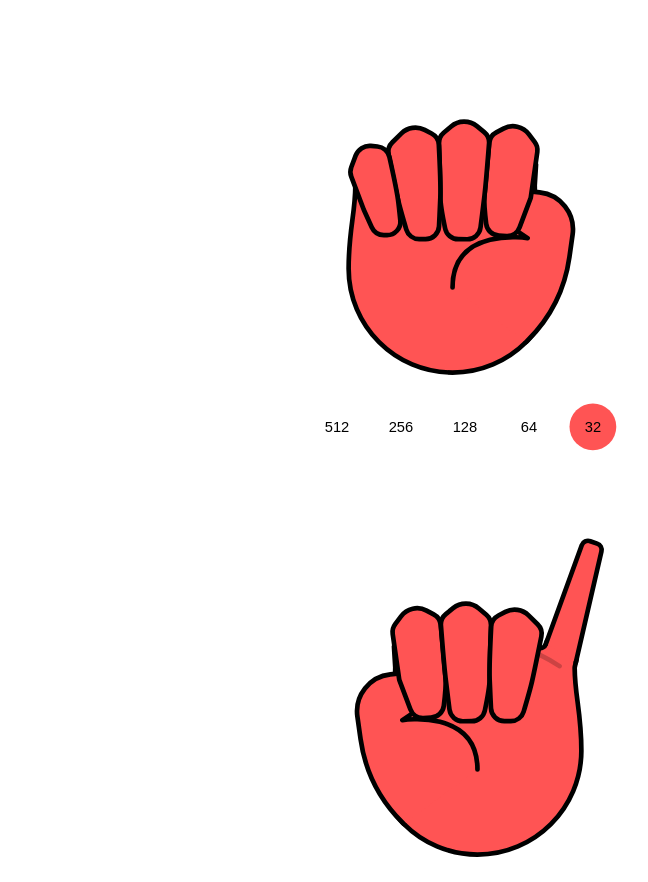
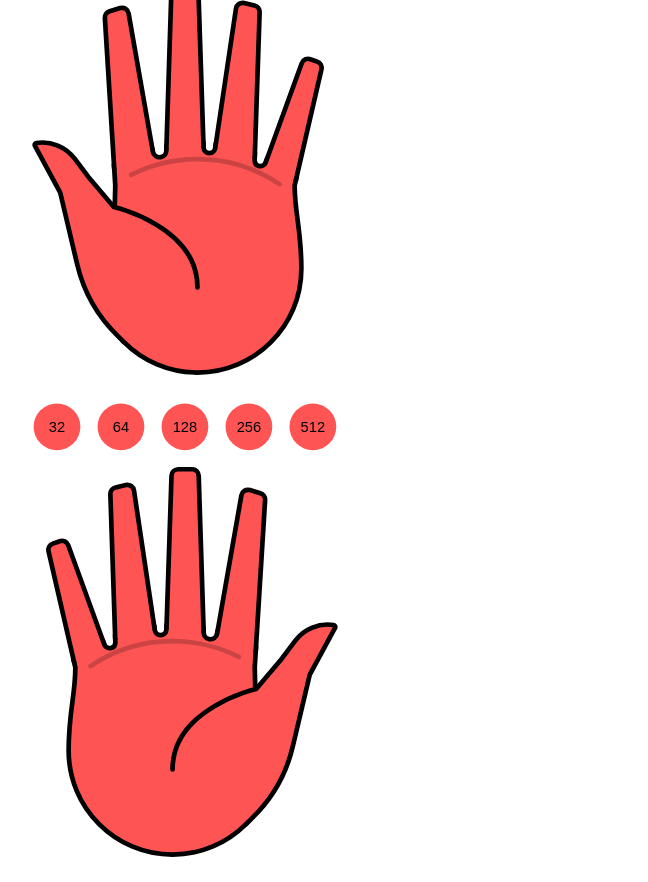
Before and after one commit to robstarbuck/finbin, a React (Create React App) app: page / in a window 1280 px wide. Shown: the whole page, without its empty margins (315-963 px from the left). Built offline with nearby package versions, Linux system fonts and the light colour scheme; a web font is replaced by a local one.

Commit message:
Fixed bug

```diff
--- a/src/App.tsx
+++ b/src/App.tsx
@@ -4,16 +4,23 @@ import { Hands } from "./components/hands";
 
 function App() {
   const params = new URLSearchParams(document.location.search);
-  const showInput = Boolean(params.get("showInput"));
+
+  const showInput = params.get("showInput") === "1";
+  const rightToLeft = params.get("rightToLeft") === "1";
+  const maxValue = Number(params.get("maxValue") ?? 1023);
+
   const fill = params.get("fill");
-
   if (fill) {
     document.documentElement.style.setProperty("--fill", fill);
   }
 
   return (
     <div className="App">
-      <Hands showInput={showInput} maxValue={32} />
+      <Hands
+        showInput={showInput}
+        maxValue={maxValue}
+        rightToLeft={rightToLeft}
+      />
     </div>
   );
 }
--- a/src/components/hand.tsx
+++ b/src/components/hand.tsx
@@ -30,7 +30,7 @@ const fingers = Object.keys(fingerPaths);
 
 const rightStyle = { transform: `scale(-1, 1) translate(-100%)` };
 
-const circleX = [23.891, 71.674, 119.456, 167.238, 215.021].reverse();
+const circleX = [23.891, 71.674, 119.456, 167.238, 215.021];
 
 // Export
 
@@ -42,17 +42,13 @@ interface Props<V> {
   isRight: boolean;
 }
 
-const leftIndexes = [0, 1, 2, 3, 4];
-const rightIndexes = [4, 3, 2, 1, 0];
-
 const Hand = <V extends unknown>(props: Props<V>): ReactElement => {
   const { values, fingerPointing, isRight, onClick: onClickProp } = props;
 
   const flipHand = isRight;
+  const indexes = isRight ? [4, 3, 2, 1, 0] : [0, 1, 2, 3, 4];
 
-  const fingerIndexes = isRight ? leftIndexes : rightIndexes;
-
-  const isDisabled = (fIndex: number) => values[fIndex] === undefined;
+  const isDisabled = (index: number) => values[index] === undefined;
 
   const isPointing = (value: V) => fingerPointing(value);
 
@@ -71,15 +67,15 @@ const Hand = <V extends unknown>(props: Props<V>): ReactElement => {
       <title>Hand</title>
       <g>
         <g>
-          {fingerIndexes.map((fIndex, i) => {
-            const fName = fingers[i];
-            const value = values[i];
+          {indexes.map((_, index) => {
+            const fName = fingers[index];
+            const value = values[index];
             const onCircleClick = value ? onClick(value) : undefined;
             return (
-              <Fragment key={fIndex}>
+              <Fragment key={index}>
                 <circle
                   onMouseDown={onCircleClick}
-                  cx={circleX[i]}
+                  cx={circleX[index]}
                   cy={20}
                   r={17.474}
                   className={
@@ -88,14 +84,14 @@ const Hand = <V extends unknown>(props: Props<V>): ReactElement => {
                 />
                 <circle
                   onMouseDown={onCircleClick}
-                  cx={circleX[i]}
+                  cx={circleX[index]}
                   cy={20}
                   r={17.474}
                   opacity={0}
                   cursor="pointer"
                 >
                   <title>
-                    {fName} Finger {fIndex}
+                    {fName} Finger {index}
                   </title>
                 </circle>
               </Fragment>
@@ -113,9 +109,9 @@ const Hand = <V extends unknown>(props: Props<V>): ReactElement => {
             fill="none"
             strokeOpacity={0.2}
           />
-          {fingerIndexes.map((fIndex, i) => {
-            const value = values[fIndex];
-            const fingerName = nameFromIndex(i);
+          {indexes.map((vIndex, index) => {
+            const value = values[vIndex];
+            const fingerName = nameFromIndex(index);
             const paths = fingerPaths[fingerName];
             const pointing = value ? isPointing(value) : false;
             const closed = !pointing;
@@ -124,7 +120,7 @@ const Hand = <V extends unknown>(props: Props<V>): ReactElement => {
 
             return (
               <g
-                key={i}
+                key={index}
                 onMouseDown={onFingerClick}
                 className={cn({ pointing, closed })}
               >
@@ -145,13 +141,13 @@ const Hand = <V extends unknown>(props: Props<V>): ReactElement => {
 
         {/* Labels */}
         <g>
-          {fingerIndexes.map((fIndex, i) => {
-            const value = values[i] ? String(values[i]) : null;
+          {indexes.map((_, index) => {
+            const value = values[index] ? String(values[index]) : null;
             return (
               <text
-                opacity={isDisabled(fIndex) ? 0.2 : 1}
-                key={i}
-                x={circleX[i]}
+                opacity={isDisabled(index) ? 0.2 : 1}
+                key={index}
+                x={circleX[index]}
                 y={20}
                 fontFamily="sans-serif"
                 fontSize={11}
--- a/src/components/hands.css
+++ b/src/components/hands.css
@@ -1,10 +1,6 @@
 article {
     display: flex;
     flex-wrap: wrap;
-    flex-direction: row-reverse;
-}
-article.rightToLeft {
-    flex-direction: row;
 }
 
 article > * {
--- a/src/components/hands.tsx
+++ b/src/components/hands.tsx
@@ -1,17 +1,17 @@
-import React, { FC, useState } from "react";
+import React, { FC, Fragment, useState } from "react";
 import { Hand } from "./hand";
-import produce from "immer";
-import cn from "classnames";
 import "./hands.css";
 import { valuesForHand, valueToHandCount } from "../lib/fingers";
 
 interface Props {
+  yours?: boolean;
   maxValue?: number;
   showInput?: boolean;
+  rightToLeft?: boolean;
 }
 
 const Hands: FC<Props> = (props) => {
-  const { showInput, maxValue = 1023 } = props;
+  const { showInput, rightToLeft, yours, maxValue = 1023 } = props;
 
   const [total, setTotal] = useState(maxValue);
   const handCount = valueToHandCount(maxValue);
@@ -34,26 +34,28 @@ const Hands: FC<Props> = (props) => {
     .fill(null)
     .map((_, i) => i);
 
-  const rightToLeft = false;
-
-  const direction = <V extends unknown>(array: Array<V>) => {
+  const setDirection = <V extends unknown>(array: Array<V>) => {
     return rightToLeft ? [...array].reverse() : array;
   };
 
   return (
     <section>
-      <article className={cn({ rightToLeft })}>
-        {hands.map((i) => {
-          const values = valuesForHand(i);
+      <article>
+        {setDirection(hands).map((handIndex, i) => {
+          const values = valuesForHand(handIndex);
+          const isRight = yours ? !(i % 2) : Boolean(i % 2);
+
           return (
-            <Hand
-              isRight={!(i % 2)}
-              key={i}
-              index={i}
-              values={direction(values)}
-              fingerPointing={fingerPointing}
-              onClick={onClick}
-            />
+            <Fragment key={handIndex}>
+              <Hand
+                isRight={isRight}
+                key={handIndex}
+                index={handIndex}
+                values={setDirection(values)}
+                fingerPointing={fingerPointing}
+                onClick={onClick}
+              />
+            </Fragment>
           );
         })}
       </article>
--- a/src/lib/fingers.ts
+++ b/src/lib/fingers.ts
@@ -26,7 +26,7 @@ export const nameFromIndex = (index: number) => {
   return fingerIndexes[indexOnHand];
 };
 
-export const valueToFingers = (value: number, index: number) => {
+export const valueToFingers = (value: number) => {
   const binary = value.toString(2);
 
   const values = binary.split("").map((v) => v === "1");
```
